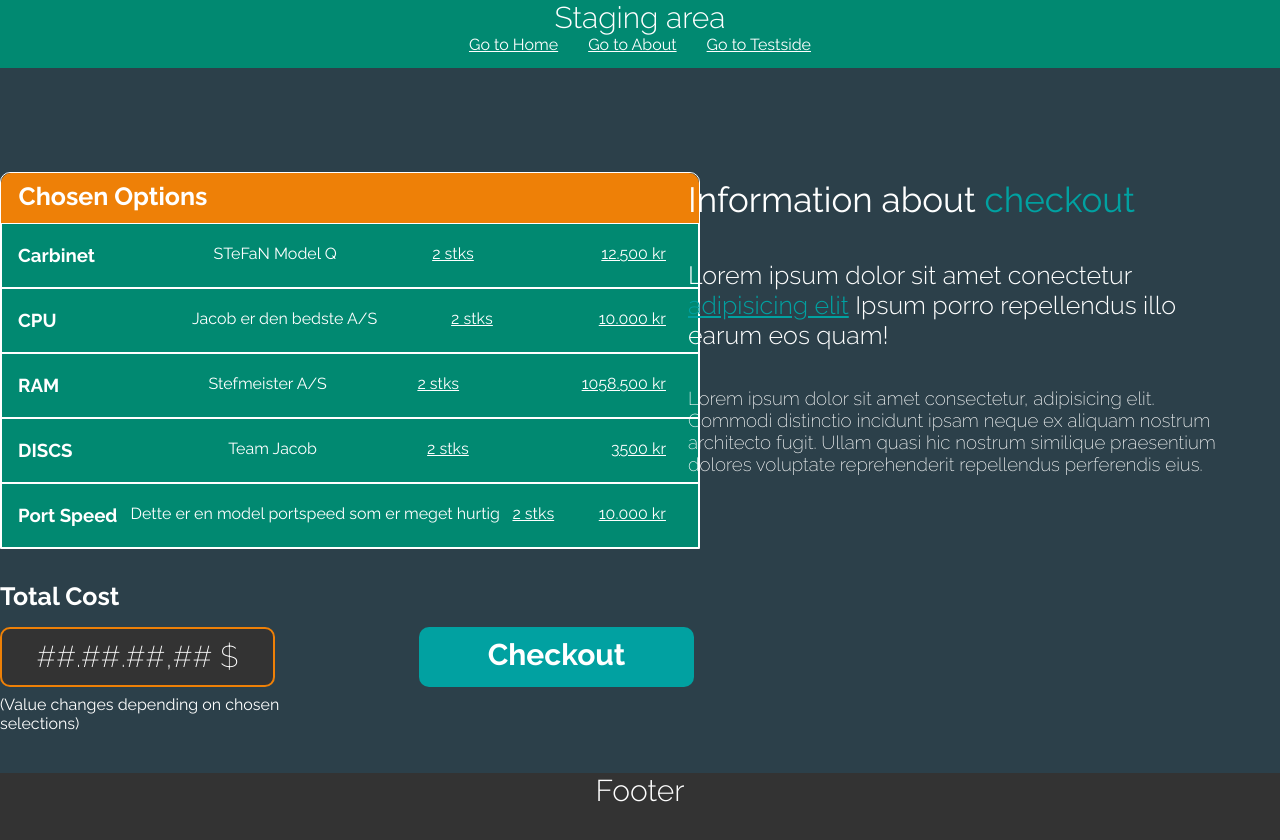
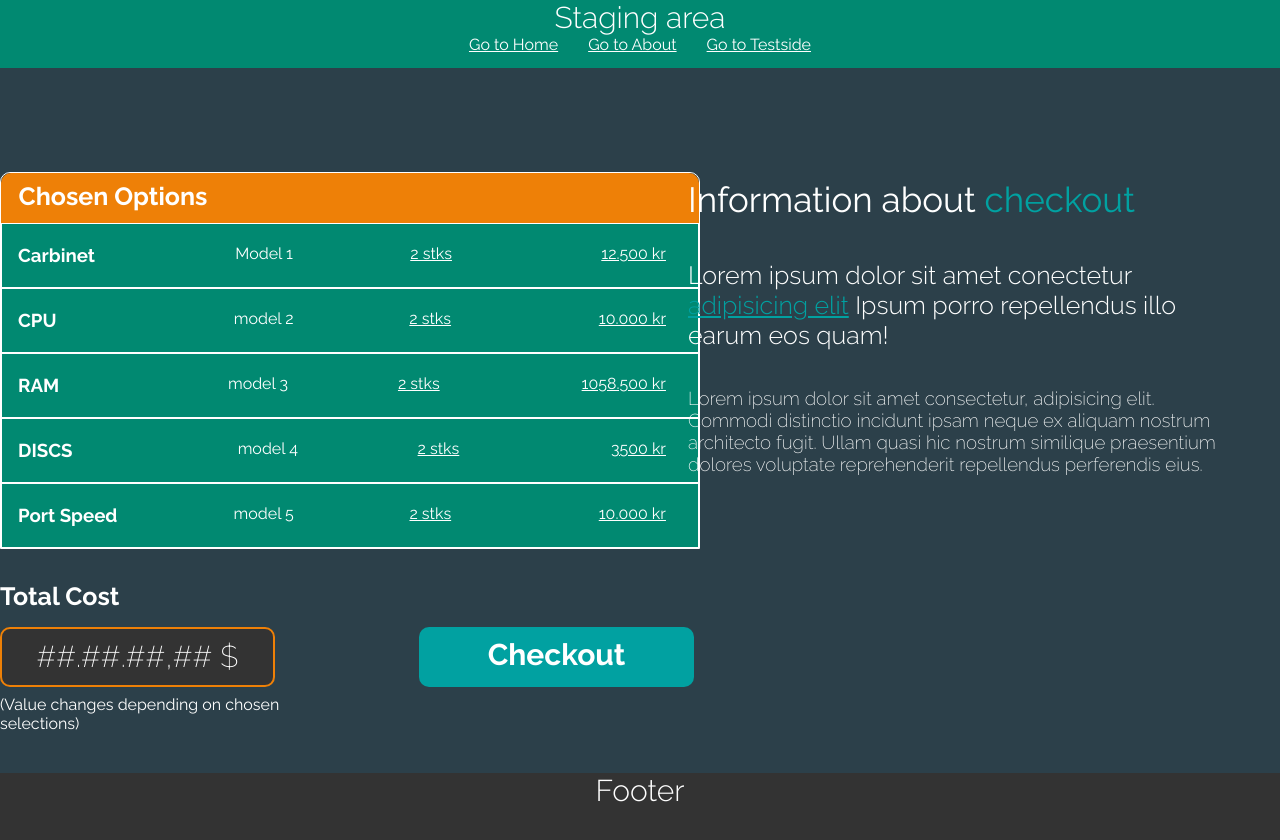
Before and after one commit to jacobdolleris/webdock-bachelor, a Vue app: page /about in a window 1280 px wide. Shown: the top 840 px of the page. Built offline with nearby package versions, Linux system fonts and the light colour scheme.

Commit message:
minor changes

```diff
--- a/src/views/AboutView.vue
+++ b/src/views/AboutView.vue
@@ -18,31 +18,31 @@ import Checkoutboxrow from '@/components/Checkoutboxrow.vue'
       <div class="checkout-box-content">
         <Checkoutboxrow
         title='Carbinet'
-        model='STeFaN Model Q'
+        model='Model 1'
         cost='12.500 kr'
         number='2 stks'
         />
         <Checkoutboxrow
         title='CPU'
-        model='Jacob er den bedste A/S'
+        model='model 2'
         cost='10.000 kr'
         number='2 stks'
         />
         <Checkoutboxrow
         title='RAM'
-        model='Stefmeister A/S'
+        model='model 3'
         cost='1058.500 kr'
         number='2 stks'
         />
         <Checkoutboxrow
         title='DISCS'
-        model='Team Jacob'
+        model='model 4'
         cost='3500 kr'
         number='2 stks'
         />
         <Checkoutboxrow
         title='Port Speed'
-        model='Dette er en model portspeed som er meget hurtig'
+        model='model 5'
         cost='10.000 kr'
         number='2 stks'
         />
--- a/src/views/HomeView.vue
+++ b/src/views/HomeView.vue
@@ -45,16 +45,46 @@
 
   <div class="config-ection-inner-image">
   </div><!-- INNER IMAGE -->
-  <Modal
-  btitle='CPU'
-  bmodel='Model: Jacob'
-  bprice='Price: 2000 $'
-  mtitle='Choose CPU'
-  />
+  <div v-if="listItems.components && listItems.components.cpu">
+      <Modal
+        v-for="(value, key) in listItems.components.cpu.user_selectable_options"
+        :key="key"
+        :btitle="'CPU'"
+        :bmodel="'Model: Stefan'"
+        :bprice="'Price: 1000 $'"
+        :mtitle="'Choose CPU'"
+        :vmodel="value.model"
+        :vcapacity="value.capacity"
+        :vprice="value.price_dkk_cent"
+      />
+    </div>
 
   </div>
 
   <div class="config-section-inner">
+
+
+    <div v-if="listItems.components && listItems.components.cpu">
+      <Modal
+        v-for="(value, key) in listItems.components.cpu.user_selectable_options"
+        :key="key"
+        :btitle="'CPU'"
+        :bmodel="'Model: Stefan'"
+        :bprice="'Price: 1000 $'"
+        :mtitle="'Choose CPU'"
+        :vmodel="value.model"
+        :vcapacity="value.capacity"
+        :vprice="value.price_dkk_cent"
+      />
+    </div>
+
+
+
+
+
+
+
+
   <Modal
   btitle='Port Speed'
   bmodel='Model: Arni'
@@ -62,12 +92,8 @@
   mtitle='Choose Port Speed'
   />
 
-  <Modal
-  btitle='DISCS'
-  bmodel='Model: Søren'
-  bprice='Price: 50 $'
-  mtitle='Choose DISCS'
-  />
+
+
 
     </div>
     <div style="text-align: center;">
```
